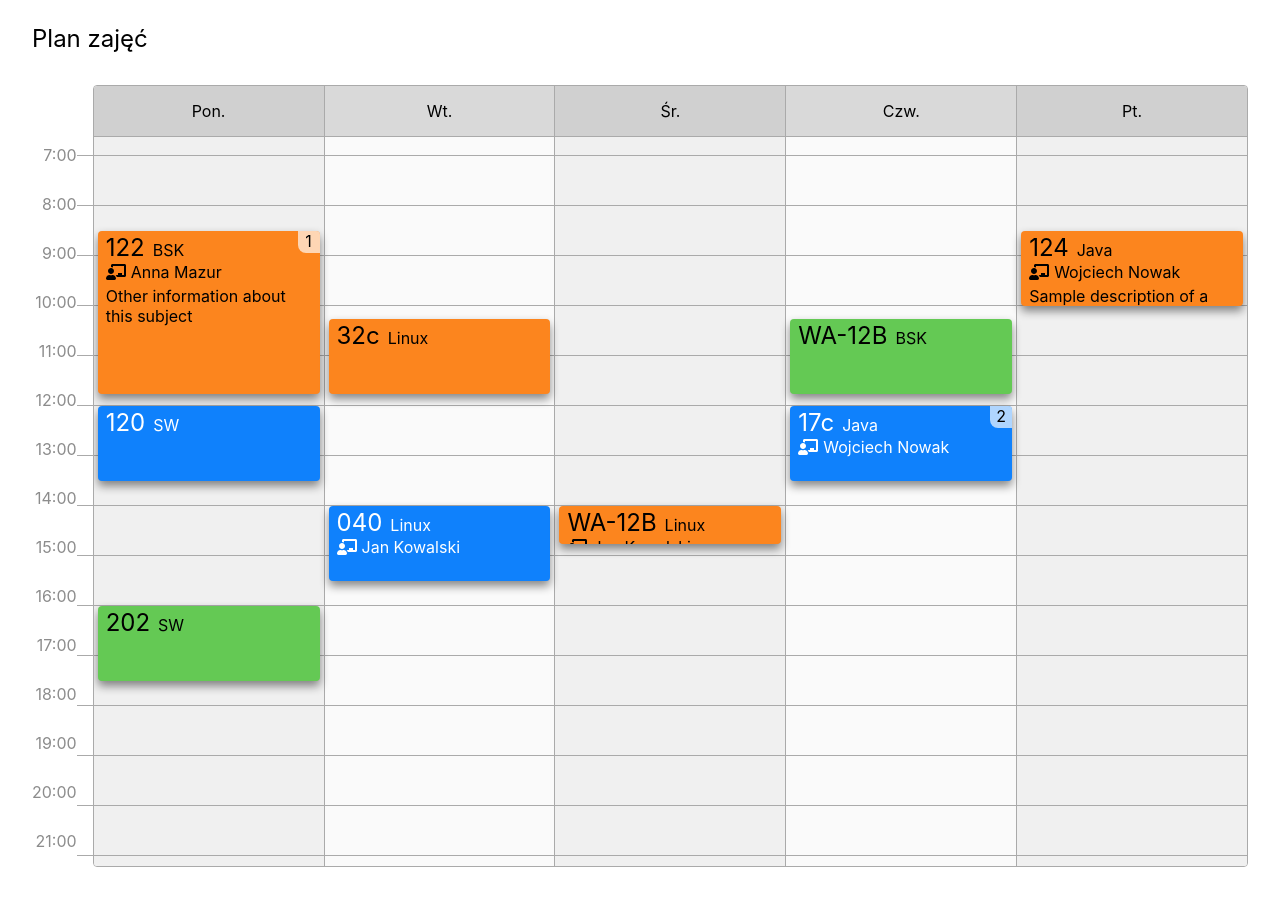
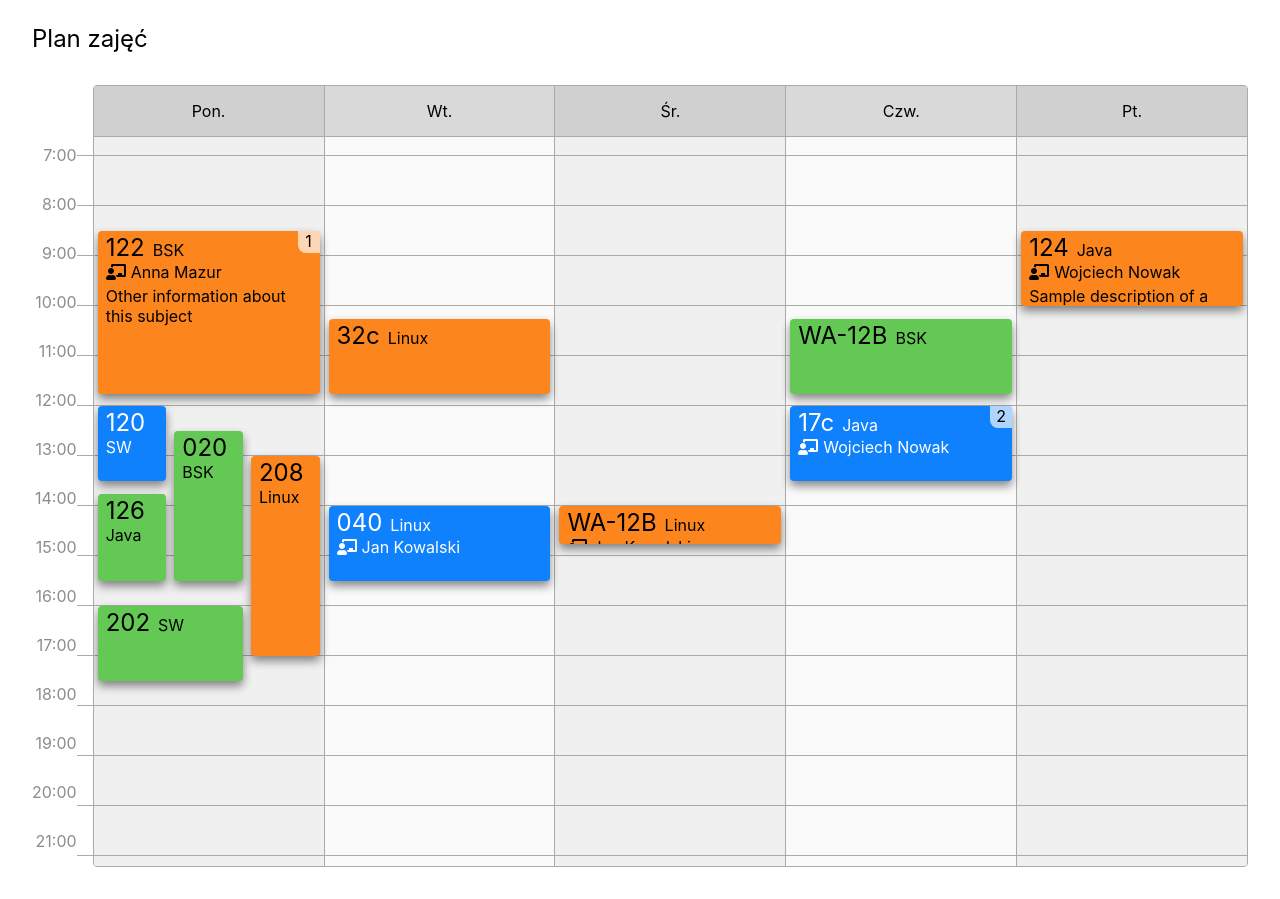
Before and after one commit to WooooCash/UPZ-Frontend_2, a React (Create React App) app: page /planTest in a window 1280 px wide. Built offline with nearby package versions, Linux system fonts and the light colour scheme.

Commit message:
Added algorithm for day's layout. Fixed EventDisplay's title row wrap

```diff
--- a/src/screens/plan/PlanScreen.js
+++ b/src/screens/plan/PlanScreen.js
@@ -6,6 +6,9 @@ export default function PlanScreen(props) {
     const events = [
         {dayNumber: '1', from:'8:30', to:'11:45', color:'#fc851e', roomNr:'122', name:'BSK', person:'Anna Mazur', parity:'1', other:'Other information about this subject'},
         {dayNumber: '1', from:'12:00', to:'13:30', color:'#0f81fc', fontColor:'white', roomNr:'120', name:'SW'},
+        {dayNumber: '1', from:'12:30', to:'15:30', color:'#64c954', roomNr:'020', name:'BSK'},
+        {dayNumber: '1', from:'13:45', to:'15:30', color:'#64c954', roomNr:'126', name:'Java'},
+        {dayNumber: '1', from:'13:00', to:'17:00', color:'#fc851e', roomNr:'208', name:'Linux'},
         {dayNumber: '1', from:'16:00', to:'17:30', color:'#64c954', roomNr:'202', name:'SW'},
         {dayNumber: '2', from:'10:15', to:'11:45', color:'#fc851e', roomNr:'32c', name:'Linux'},
         {dayNumber: '2', from:'14:00', to:'15:30', color:'#0f81fc', fontColor:'white', roomNr:'040', name:'Linux', person:'Jan Kowalski'},
--- a/src/screens/plan/PlanWeekView/EventDisplay.css
+++ b/src/screens/plan/PlanWeekView/EventDisplay.css
@@ -6,9 +6,10 @@
     /* background-color: var(--grey); */
     border-radius: 4px;
 
-    top: 100px;
+    /* top: 100px; */
     left: 0px;
     right: 0px;
+    /* width: fit-content; */
     height: 40px;
 
     margin-left: 4px;
@@ -64,17 +65,18 @@
 .eventDisplayTitleRow {
     display: flex;
     flex-direction: row;
+    flex-wrap: wrap;
 
-    align-items: flex-end;
+    align-items: baseline;
 }
 
 .eventDisplayRoomNr {
     font-size: 24px;
+    margin-right: 8px;
 }
 
 .eventDisplayName {
-    margin-bottom: 2px;
-    margin-left: 8px;
+    /* margin-bottom: 2px; */
 }
 
 .eventDisplayOther {
--- a/src/screens/plan/PlanWeekView/EventDisplay.js
+++ b/src/screens/plan/PlanWeekView/EventDisplay.js
@@ -3,7 +3,7 @@ import { FontAwesomeIcon } from "@fortawesome/react-fontawesome";
 import { faChalkboardTeacher } from '@fortawesome/free-solid-svg-icons';
 import './EventDisplay.css';
 
-export default function EventDisply(props) {
+export default function EventDisplay(props) {
 
     const [hovered, setHovered] = useState(false);
 
@@ -12,6 +12,8 @@ export default function EventDisply(props) {
         color: props.fontColor ?? 'black',
         top: props.top ?? 0,
         height: props.height,
+        width: props.width ?? 'auto',
+        ...props.styleAttrs,
     };
 
     let eventDisplayHoveredStyle = {
@@ -20,7 +22,9 @@ export default function EventDisply(props) {
         top: props.top ?? 0,
         minHeight: props.height,
         height: 'auto',
+        width: props.width ?? 'auto',
         zIndex: 100,
+        ...props.styleAttrs,
     };
 
     let parity = props.parity ?? '0';
--- a/src/screens/plan/PlanWeekView/PlanWeekView.js
+++ b/src/screens/plan/PlanWeekView/PlanWeekView.js
@@ -1,6 +1,6 @@
 import { faExpandArrowsAlt } from '@fortawesome/free-solid-svg-icons';
 import { useEffect, useRef } from 'react/cjs/react.production.min';
-import EventTile from './EventDisplay';
+import EventDisplay from './EventDisplay';
 import './PlanWeekView.css'
 
 export default function PlanWeekView(props) {
@@ -37,6 +37,102 @@ export default function PlanWeekView(props) {
         )
     }
 
+    // algorytm rozmieszczania eventów
+    // https://stackoverflow.com/questions/11311410/visualization-of-calendar-events-algorithm-to-layout-events-with-maximum-width?utm_source=pocket_mylist
+
+    // utworzenie lokalnej zmiennej na eventy (którą będzie można później modyfikować)
+    let events = JSON.parse(JSON.stringify(props.events));
+
+    // dodanie '0' do godzin, które nie mają zera na początku np. do '8:00', żeby było '08:00' (potrzebne do algorytmu ustawiającego eventy w ramach dnia)
+    for (var event of events) {
+        if (event.from.length < 5) event.from = '0' + event.from;
+        if (event.to.length < 5) event.to = '0' + event.to;
+    }
+
+    // sortowanie eventów po atrybutach (w kolejności): dayNumber - from - to (posortowane eventy będą przydatne później)
+    events.sort((a, b) => {
+        if (a.dayNumber < b.dayNumber) return -1;
+        if (a.dayNumber > b.dayNumber) return 1;
+
+        if (a.from < b.from) return -1;
+        if (a.from > b.from) return 1;
+
+        if (a.to < b.to) return -1;
+        if (a.to > b.to) return 1;
+        return 0;
+    });
+
+    console.log(events);
+
+    // rozmieszczanie eventów
+    for (var event of events) {
+
+        var startColumnNumber = 0; // pierwsza kolumna będzie miała numer 1 (w pierwszym obiegu pętli do-while jest ustawiana na 1) (bo może to być potrzebne w grid layout - a w grid layout numeracja kolumn zaczyna się od 1)
+
+        // sprawdzenie kolizji
+        var collidesWithAnotherEvent = false;
+        do {
+            collidesWithAnotherEvent = false;
+            startColumnNumber++;
+            // sprawdzenie, czy obecny event koliduje z jakimś innym eventem w danej podkolumnie
+            if (events.filter((ev) => ev.column == startColumnNumber && ev.dayNumber == event.dayNumber && checkEventsHoursCollision(ev, event)).length > 0) {
+                collidesWithAnotherEvent = true;
+                // console.log('collision');
+            }
+        } while (collidesWithAnotherEvent == true);
+
+        // console.log('final start column: ' + startColumnNumber);
+
+        event.column = startColumnNumber;
+    }
+
+    // zmienna pomocnicza przechowująca liczbę podkolumn dla danej kolumny (dnia)
+    var subColumnsCountForColumn = new Map();
+
+    // zliczenie ile jest podkolumn dla danej kolumny
+    for (let event of events) {
+        if (!subColumnsCountForColumn.has(event.dayNumber)) {
+            subColumnsCountForColumn.set(event.dayNumber, 1);
+        } else {
+            if ((event.column ?? 0) > subColumnsCountForColumn.get(event.dayNumber)) {
+                subColumnsCountForColumn.set(event.dayNumber, event.column ?? 0);
+            }
+        }
+    }
+
+    // console.log(subColumnsCountForColumn);
+
+    // ustalenie szerokości eventów
+    for (var event of events) {
+        if ((event.column ?? 0) <= 0) continue;
+
+        var startColumnNumber = (event.column ?? 0);
+        if (startColumnNumber <= 0) continue;
+
+        let maxColumns = 1;
+        if (subColumnsCountForColumn.has(event.dayNumber)) {
+            maxColumns = subColumnsCountForColumn.get(event.dayNumber);
+        }
+
+        // console.log('max cols ' + maxColumns);
+
+        event.columnSpan = 1;
+
+        var collidesWithAnotherEvent = false;
+
+        while (collidesWithAnotherEvent == false) {
+            startColumnNumber++;
+            // sprawdzenie, czy obecny event koliduje z jakimś innym eventem w danej podkolumnie
+            if (events.filter((ev) => ev.column == startColumnNumber && ev.dayNumber == event.dayNumber && checkEventsHoursCollision(ev, event)).length > 0 ||
+                startColumnNumber > maxColumns) {
+                collidesWithAnotherEvent = true;
+                // console.log('collision');
+            } else {
+                event.columnSpan++;
+            }
+        }
+    }
+
     var eventsByDays = new Map();
     eventsByDays.set('1', []);
     eventsByDays.set('2', []);
@@ -46,11 +142,15 @@ export default function PlanWeekView(props) {
     eventsByDays.set('6', []);
     eventsByDays.set('7', []);
 
-    for (let event of props.events) {
+    for (let event of events) {
         if (eventsByDays.has(event.dayNumber)) {
             eventsByDays.get(event.dayNumber).push(generateEventDiv(event));
         }
     }
+
+    // for (let event of events) {
+    //     console.log('day: ' + event.dayNumber + ', from: ' + event.from + ', to: ' + event.to + ', column: ' + event.column + ', span: ' + event.columnSpan);
+    // }
 
     return (
         <div className='planWeekViewMainContainer'>
@@ -61,7 +161,9 @@ export default function PlanWeekView(props) {
                 <div className='planWeekViewDays'>
                     <div className='planWeekViewDayColumn'>
                         <div className='planWeekViewDayHeader' style={{ height: `${DAY_HEADER_HEIGHT}px` }}>Pon.</div>
-                        {eventsByDays.get('1')}
+                        <div style={{position: 'absolute', top: '0px', bottom: '0px', left: '0px', right: '0px', display: 'grid', gridTemplateRows: '1fr', gridTemplateColumns: '1fr '.repeat(subColumnsCountForColumn.get('1'))}}>
+                            {eventsByDays.get('1')}
+                        </div>
                     </div>
                     <div className='planWeekViewDayColumn'>
                         <div className='planWeekViewDayHeader' style={{ height: `${DAY_HEADER_HEIGHT}px` }}>Wt.</div>
@@ -85,6 +187,10 @@ export default function PlanWeekView(props) {
         </div>
     );
 
+    function checkEventsHoursCollision(eventA, eventB) {
+        return ((eventB.from >= eventA.from) && (eventB.from < eventA.to)) || ((eventB.to <= eventA.to) && (eventB.to > eventA.from));
+    }
+
     function generateEventDiv(event) {
         let eventFromTime = event.from.split(':');
         let eventFromHour = Number.parseInt(eventFromTime[0] ?? '0');
@@ -99,6 +205,10 @@ export default function PlanWeekView(props) {
         let eventStartOffset = DAY_HEADER_HEIGHT + ADDITIONAL_TOP_OFFSET + (eventFromHour * 60 + eventFromMinute - FROM_HOUR * 60) / 60 * ROW_HEIGHT;
         let eventHeight = eventLengthInMinutes / 60 * ROW_HEIGHT;
 
-        return <EventTile color={event.color} fontColor={event.fontColor} top={eventStartOffset} height={eventHeight} roomNr={event.roomNr} name={event.name} person={event.person} parity={event.parity} other={event.other} />
+        let id = Math.round(Math.random() * 10000);
+
+        let styleAttrs = {id: id, gridColumnStart: event.column, gridColumnEnd: event.column + event.columnSpan};
+
+        return <EventDisplay key={event.id} styleAttrs={styleAttrs} color={event.color} fontColor={event.fontColor} top={eventStartOffset} height={eventHeight} roomNr={event.roomNr} name={event.name} person={event.person} parity={event.parity} other={event.other} />
     }
 }
```
